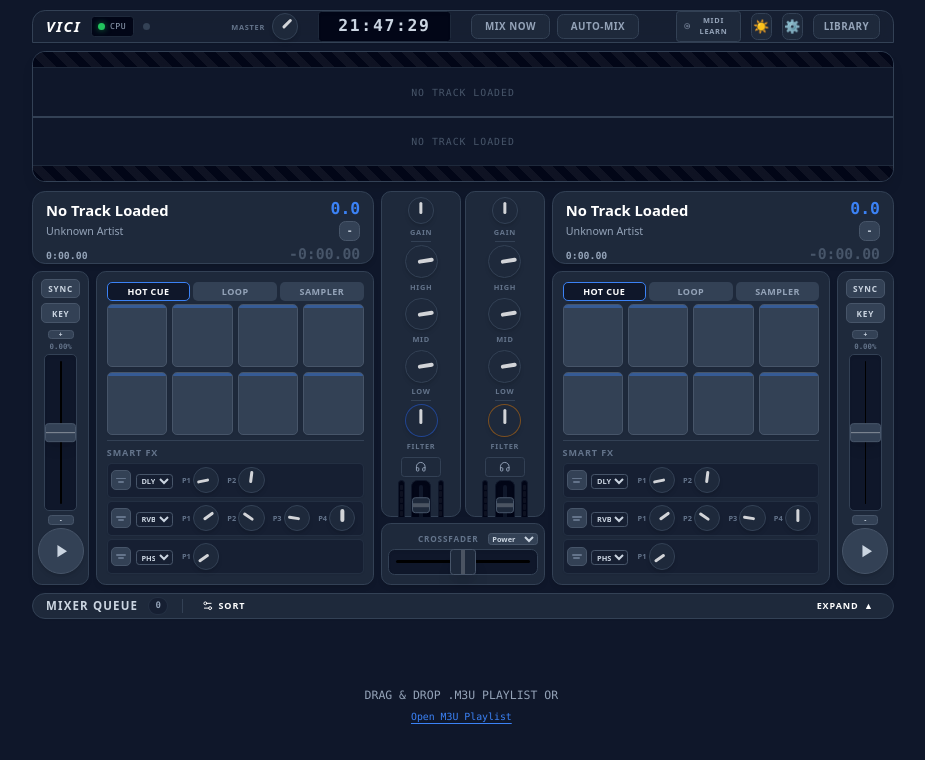
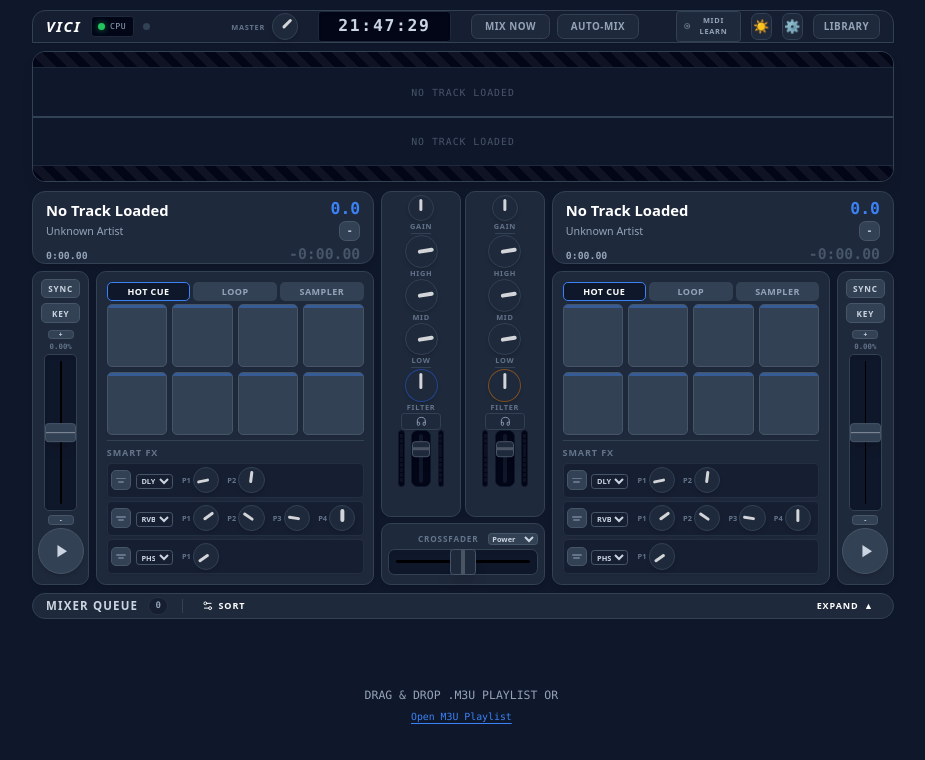
Before and after one commit to ryanncode/vici, a React (Vite) app: page / in a window 1280 px wide. Shown: the top 760 px of the page, without its empty margins (177-1102 px from the left). Built offline with nearby package versions, Linux system fonts and the light colour scheme.

Commit message:
Aggressively shrink CenterMixer layout to prevent overflow

```diff
--- a/src/components/CenterMixer.tsx
+++ b/src/components/CenterMixer.tsx
@@ -96,7 +96,7 @@ export const RotaryKnob = ({
   };
 
   return (
-    <div className={`flex flex-col items-center relative group ${hideLabel ? '' : 'gap-1 my-[3px]'}`}>
+    <div className={`flex flex-col items-center relative group ${hideLabel ? '' : 'my-0'}`}>
       <div
         className={`${dims} rounded-full border-2 ${colorMap[color]} shadow-md relative flex items-center justify-center cursor-ns-resize overflow-hidden touch-none`}
         onDoubleClick={onDoubleClick}
@@ -370,15 +370,15 @@ export const CenterMixer: React.FC = () => {
           <RotaryKnob label="Filter" size="sm" color="blue" min={-100} max={100} step={1} value={deckA.filter} onChange={(v) => handleFilterChange('A', v)} onDoubleClick={() => handleFilterChange('A', 0)} />
 
           {/* Fader & VU Block */}
-          <div className="flex flex-col items-center gap-1 mt-1">
+          <div className="flex flex-col items-center">
             <button
               onClick={() => handleCueToggle('A')}
-              className={`w-12 h-6 rounded flex items-center justify-center border transition-colors shadow-sm ${deckA.isCue ? 'bg-orange-500 text-white border-orange-400' : 'bg-slate-200 dark:bg-slate-800 text-slate-500 dark:text-slate-400 border-slate-300 dark:border-slate-700 hover:bg-slate-300 dark:hover:bg-slate-700'}`}
+              className={`w-12 h-5 rounded flex items-center justify-center border transition-colors shadow-sm ${deckA.isCue ? 'bg-orange-500 text-white border-orange-400' : 'bg-slate-200 dark:bg-slate-800 text-slate-500 dark:text-slate-400 border-slate-300 dark:border-slate-700 hover:bg-slate-300 dark:hover:bg-slate-700'}`}
               title="Headphone Cue"
             >
-              <Headphones size={14} />
+              <Headphones size={13} />
             </button>
-            <div className="flex items-center gap-2 h-[90px]">
+            <div className="flex items-center gap-2 h-[70px]">
               <VUMeter deckId="A" />
               <div className="h-full w-6 bg-slate-100 dark:bg-slate-950 rounded-lg flex justify-center py-1 border border-slate-300 dark:border-slate-900 shadow-inner relative touch-none" onPointerDown={(e) => handleFaderPointerDown(e, 'A', deckA.volume)} onWheel={(e) => handleFaderWheel(e, 'A', deckA.volume)} onDoubleClick={() => handleVolumeChange('A', 1.0)}>
                 <input
@@ -416,15 +416,15 @@ export const CenterMixer: React.FC = () => {
           <RotaryKnob label="Filter" size="sm" color="amber" min={-100} max={100} step={1} value={deckB.filter} onChange={(v) => handleFilterChange('B', v)} onDoubleClick={() => handleFilterChange('B', 0)} />
 
           {/* Fader & VU Block */}
-          <div className="flex flex-col items-center gap-1 mt-1">
+          <div className="flex flex-col items-center">
             <button
               onClick={() => handleCueToggle('B')}
-              className={`w-12 h-6 rounded flex items-center justify-center border transition-colors shadow-sm ${deckB.isCue ? 'bg-orange-500 text-white border-orange-400' : 'bg-slate-200 dark:bg-slate-800 text-slate-500 dark:text-slate-400 border-slate-300 dark:border-slate-700 hover:bg-slate-300 dark:hover:bg-slate-700'}`}
+              className={`w-12 h-5 rounded flex items-center justify-center border transition-colors shadow-sm ${deckB.isCue ? 'bg-orange-500 text-white border-orange-400' : 'bg-slate-200 dark:bg-slate-800 text-slate-500 dark:text-slate-400 border-slate-300 dark:border-slate-700 hover:bg-slate-300 dark:hover:bg-slate-700'}`}
               title="Headphone Cue"
             >
-              <Headphones size={14} />
+              <Headphones size={13} />
             </button>
-            <div className="flex items-center gap-2 h-[90px]">
+            <div className="flex items-center gap-2 h-[70px]">
               <VUMeter deckId="B" />
               <div className="h-full w-6 bg-slate-100 dark:bg-slate-950 rounded-lg flex justify-center py-1 border border-slate-300 dark:border-slate-900 shadow-inner relative touch-none" onPointerDown={(e) => handleFaderPointerDown(e, 'B', deckB.volume)} onWheel={(e) => handleFaderWheel(e, 'B', deckB.volume)} onDoubleClick={() => handleVolumeChange('B', 1.0)}>
                 <input
```
